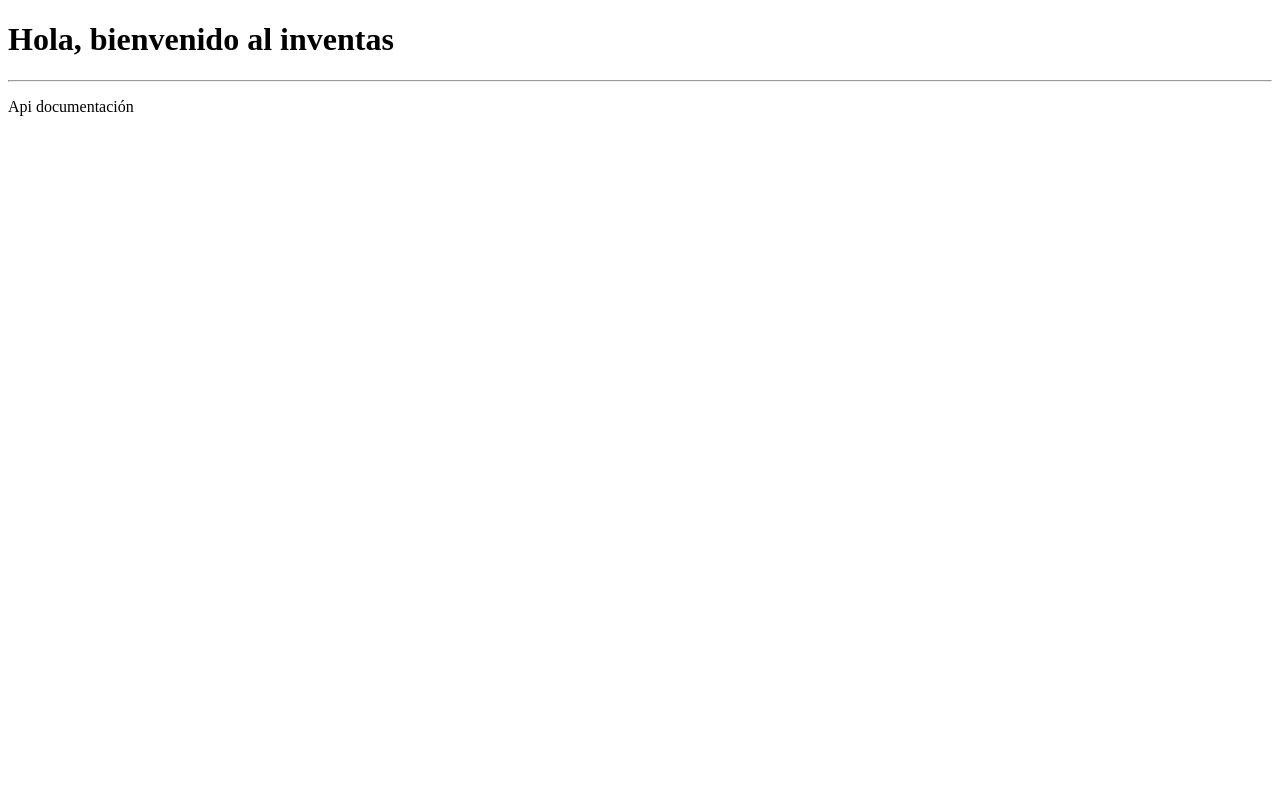
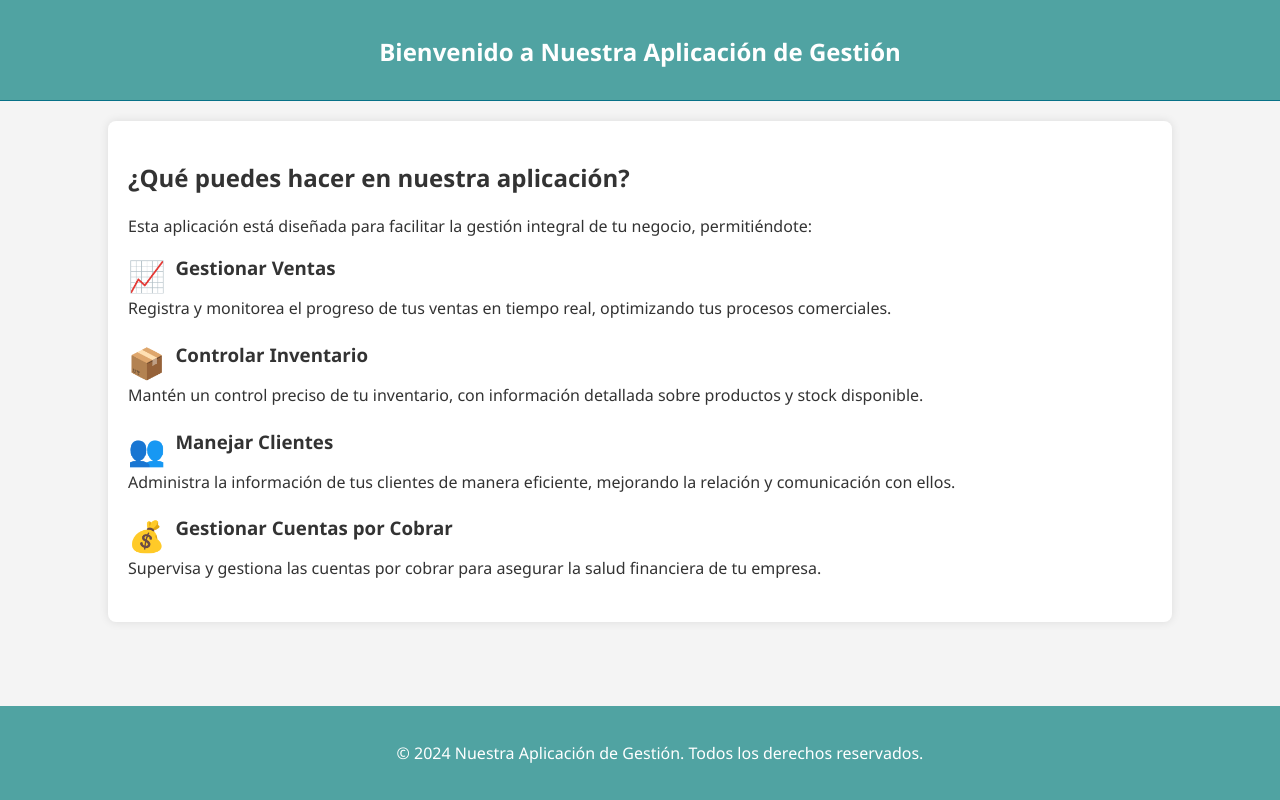
Before and after one commit to carlosdizx/inventas-app-back, a website: page public/index.html in a window 1280 px wide. Drawn offline with Linux system fonts and the light colour scheme.

Commit message:
:lipstick: create main index for home app

```diff
--- a/public/index.html
+++ b/public/index.html
@@ -1,14 +1,130 @@
 <!DOCTYPE html>
 <html lang="es">
-  <head>
-    <meta charset="UTF-8" />
-    <title>Inventas app</title>
-  </head>
-  <body>
-    <div>
-      <h1>Hola, bienvenido al inventas</h1>
-      <hr />
-      <p>Api documentación</p>
-    </div>
-  </body>
+<head>
+  <meta charset="UTF-8">
+  <meta name="viewport" content="width=device-width, initial-scale=1.0">
+  <title>Bienvenido a Nuestra Aplicación</title>
+  <style>
+      body {
+          font-family: 'Segoe UI', Tahoma, Geneva, Verdana, sans-serif;
+          margin: 0;
+          padding: 0;
+          background-color: #f4f4f4;
+          color: #333;
+      }
+
+      .container {
+          width: 80%;
+          margin: auto;
+          overflow: hidden;
+      }
+
+      header {
+          background: #50a3a2;
+          color: white;
+          padding-top: 30px;
+          min-height: 70px;
+          border-bottom: #077187 1px solid;
+      }
+
+      header h1 {
+          padding: 5px 0;
+          margin: 0;
+          text-align: center;
+          font-size: 24px;
+      }
+
+      .content {
+          padding: 20px;
+          background: white;
+          margin-top: 20px;
+          border-radius: 8px;
+          box-shadow: 0 0 10px rgba(0, 0, 0, 0.1);
+      }
+
+      .content h2 {
+          color: #333;
+      }
+
+      .content p, .content ul {
+          line-height: 1.6;
+      }
+
+      .content ul {
+          list-style: inside disc;
+      }
+
+      .feature {
+          margin-bottom: 20px;
+      }
+
+      .feature-icon {
+          float: left;
+          margin-right: 10px;
+          font-size: 30px;
+          color: #50a3a2;
+      }
+
+      .feature h3 {
+          margin: 0 0 10px 0;
+          color: #333;
+      }
+
+      .feature p {
+          margin: 0;
+          clear: both;
+      }
+
+      footer {
+          text-align: center;
+          padding: 20px;
+          background-color: #50a3a2;
+          color: white;
+          position: fixed;
+          left: 0;
+          bottom: 0;
+          width: 100%;
+      }
+  </style>
+</head>
+<body>
+<header>
+  <div class="container">
+    <h1>Bienvenido a Nuestra Aplicación de Gestión</h1>
+  </div>
+</header>
+
+<div class="container content">
+  <h2>¿Qué puedes hacer en nuestra aplicación?</h2>
+  <p>Esta aplicación está diseñada para facilitar la gestión integral de tu negocio, permitiéndote:</p>
+
+  <div class="feature">
+    <span class="feature-icon">📈</span>
+    <h3>Gestionar Ventas</h3>
+    <p>Registra y monitorea el progreso de tus ventas en tiempo real, optimizando tus procesos comerciales.</p>
+  </div>
+
+  <div class="feature">
+    <span class="feature-icon">📦</span>
+    <h3>Controlar Inventario</h3>
+    <p>Mantén un control preciso de tu inventario, con información detallada sobre productos y stock disponible.</p>
+  </div>
+
+  <div class="feature">
+    <span class="feature-icon">👥</span>
+    <h3>Manejar Clientes</h3>
+    <p>Administra la información de tus clientes de manera eficiente, mejorando la relación y comunicación con ellos.</p>
+  </div>
+
+  <div class="feature">
+    <span class="feature-icon">💰</span>
+    <h3>Gestionar Cuentas por Cobrar</h3>
+    <p>Supervisa y gestiona las cuentas por cobrar para asegurar la salud financiera de tu empresa.</p>
+  </div>
+</div>
+
+<footer>
+  <p>&copy; 2024 Nuestra Aplicación de Gestión. Todos los derechos reservados.</p>
+</footer>
+</body>
 </html>
```
